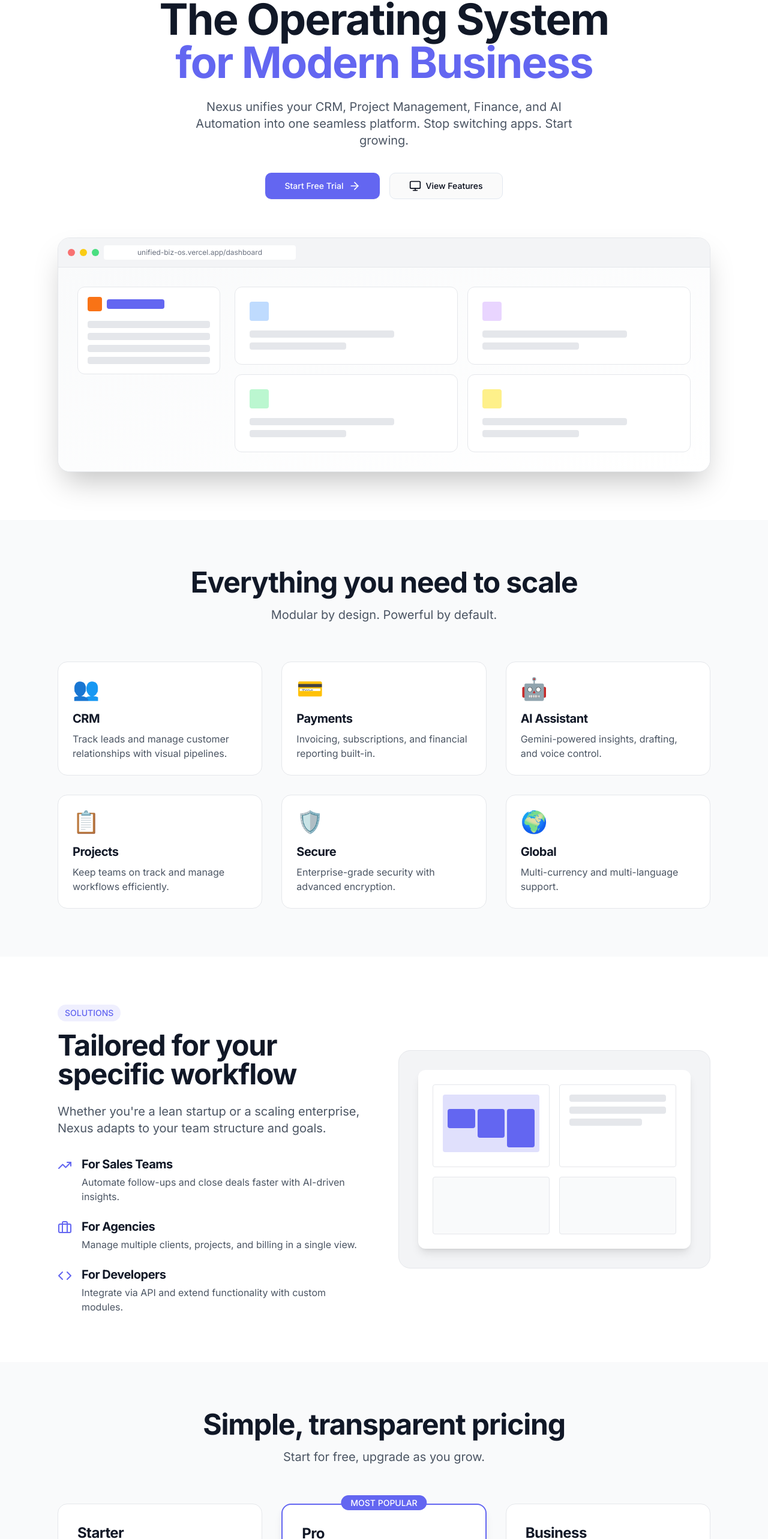
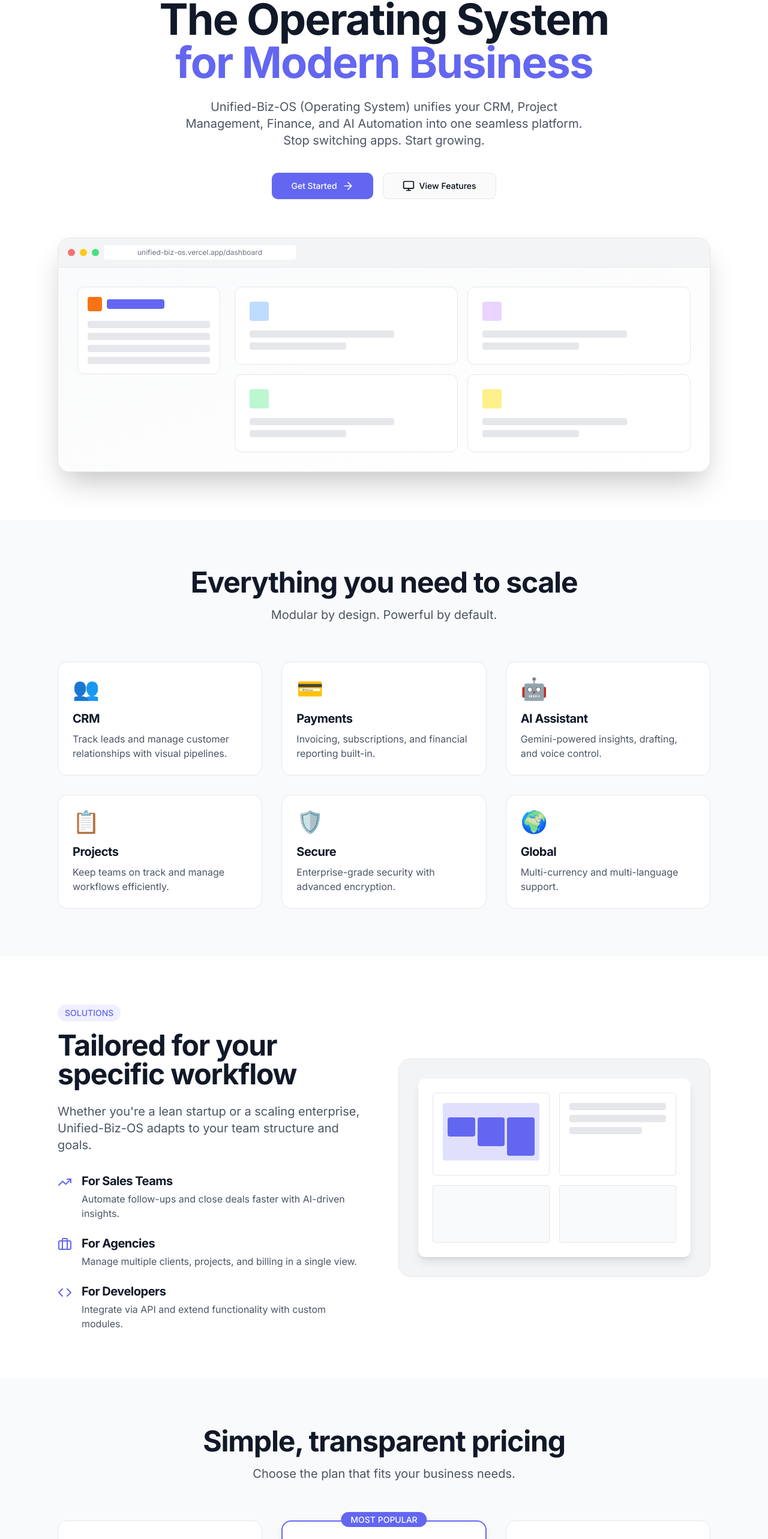
Before and after one commit to Dphoshoba/unified-biz-os, a Next.js app: page / in a window 1280 px wide. Shown: the part 196-2762 px from the top of the page at 60% size. Built offline with nearby package versions, Linux system fonts and the light colour scheme; no server answers.

Commit message:
Update landing page: match Product Page pricing and replace Nexus with Unified-Biz-OS

```diff
--- a/src/app/page.tsx
+++ b/src/app/page.tsx
@@ -72,14 +72,14 @@
 
             {/* Description */}
             <p className="text-xl text-gray-600 max-w-2xl mx-auto mb-10">
-              Nexus unifies your CRM, Project Management, Finance, and AI Automation into one seamless platform. Stop switching apps. Start growing.
+              Unified-Biz-OS (Operating System) unifies your CRM, Project Management, Finance, and AI Automation into one seamless platform. Stop switching apps. Start growing.
             </p>
 
             {/* CTA Buttons */}
             <div className="flex flex-col sm:flex-row items-center justify-center gap-4">
               <Link href="/auth/sign-up">
                 <Button size="lg" className="bg-[#6366f1] hover:bg-[#4f46e5] text-white px-8">
-                  Start Free Trial <ArrowRight className="ml-2 h-5 w-5" />
+                  Get Started <ArrowRight className="ml-2 h-5 w-5" />
                 </Button>
               </Link>
               <a href="#features" className="scroll-smooth">
@@ -212,7 +212,7 @@
                 Tailored for your specific workflow
               </h2>
               <p className="text-xl text-gray-600 mb-8">
-                Whether you&apos;re a lean startup or a scaling enterprise, Nexus adapts to your team structure and goals.
+                Whether you&apos;re a lean startup or a scaling enterprise, Unified-Biz-OS adapts to your team structure and goals.
               </p>
 
               <div className="space-y-6">
@@ -282,17 +282,17 @@
               Simple, transparent pricing
             </h2>
             <p className="text-xl text-gray-600">
-              Start for free, upgrade as you grow.
+              Choose the plan that fits your business needs.
             </p>
           </div>
 
           <div className="grid grid-cols-1 md:grid-cols-3 gap-8">
             {/* Starter Plan */}
             <div className="bg-white rounded-xl p-8 border border-gray-200">
-              <h3 className="text-2xl font-bold text-gray-900 mb-2">Starter</h3>
-              <p className="text-gray-600 mb-6">For individuals and freelancers.</p>
+              <h3 className="text-2xl font-bold text-gray-900 mb-2">Starter Plan</h3>
+              <p className="text-gray-600 mb-6">Perfect for individuals and small teams</p>
               <div className="mb-6">
-                <span className="text-4xl font-bold text-gray-900">$0</span>
+                <span className="text-4xl font-bold text-gray-900">$29</span>
                 <span className="text-gray-600">/mo</span>
               </div>
               <ul className="space-y-4 mb-8">
@@ -305,7 +305,7 @@
               </ul>
               <Link href="/auth/sign-up" className="block">
                 <Button variant="outline" className="w-full">
-                  Start Free
+                  Get Started
                 </Button>
               </Link>
             </div>
@@ -317,10 +317,10 @@
                   MOST POPULAR
                 </span>
               </div>
-              <h3 className="text-2xl font-bold text-gray-900 mb-2">Pro</h3>
-              <p className="text-gray-600 mb-6">For growing teams and startups.</p>
+              <h3 className="text-2xl font-bold text-gray-900 mb-2">Pro Plan</h3>
+              <p className="text-gray-600 mb-6">For growing businesses with advanced needs</p>
               <div className="mb-6">
-                <span className="text-4xl font-bold text-gray-900">$29</span>
+                <span className="text-4xl font-bold text-gray-900">$99</span>
                 <span className="text-gray-600">/mo</span>
               </div>
               <ul className="space-y-4 mb-8">
@@ -338,12 +338,12 @@
               </Link>
             </div>
 
-            {/* Business Plan */}
+            {/* Enterprise Plan */}
             <div className="bg-white rounded-xl p-8 border border-gray-200">
-              <h3 className="text-2xl font-bold text-gray-900 mb-2">Business</h3>
-              <p className="text-gray-600 mb-6">For scaling organizations.</p>
+              <h3 className="text-2xl font-bold text-gray-900 mb-2">Enterprise Plan</h3>
+              <p className="text-gray-600 mb-6">Custom solutions for large organizations</p>
               <div className="mb-6">
-                <span className="text-4xl font-bold text-gray-900">$99</span>
+                <span className="text-4xl font-bold text-gray-900">$299</span>
                 <span className="text-gray-600">/mo</span>
               </div>
               <ul className="space-y-4 mb-8">
@@ -371,12 +371,12 @@
             Ready to streamline your business?
           </h2>
           <p className="text-xl text-white/90 mb-8">
-            Join thousands of companies running on Nexus OS.
+            Join thousands of companies running on Unified-Biz-OS.
           </p>
           <div className="flex flex-col sm:flex-row items-center justify-center gap-4">
             <Link href="/auth/sign-up">
               <Button size="lg" variant="outline" className="bg-white text-[#6366f1] hover:bg-gray-100 border-white px-8">
-                Get Started for Free
+                Get Started
               </Button>
             </Link>
             <Link href="/support">
```
